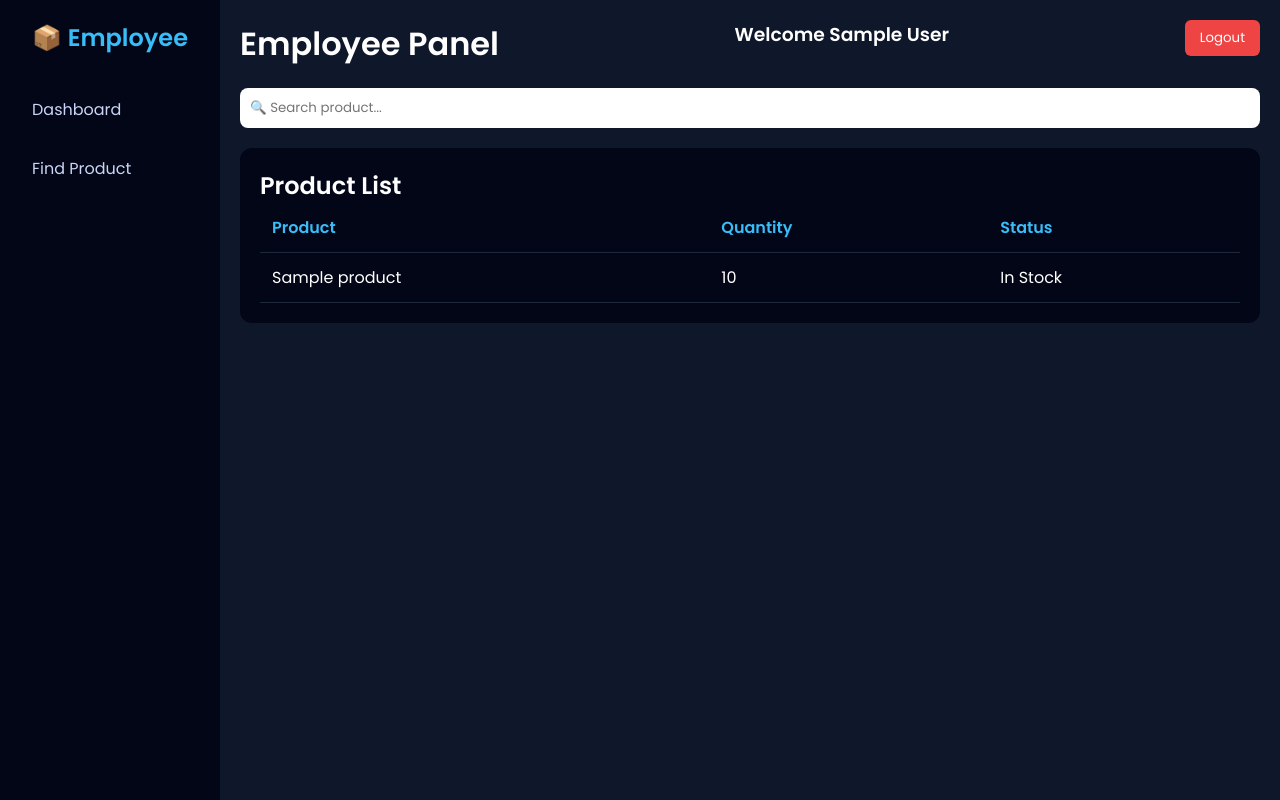
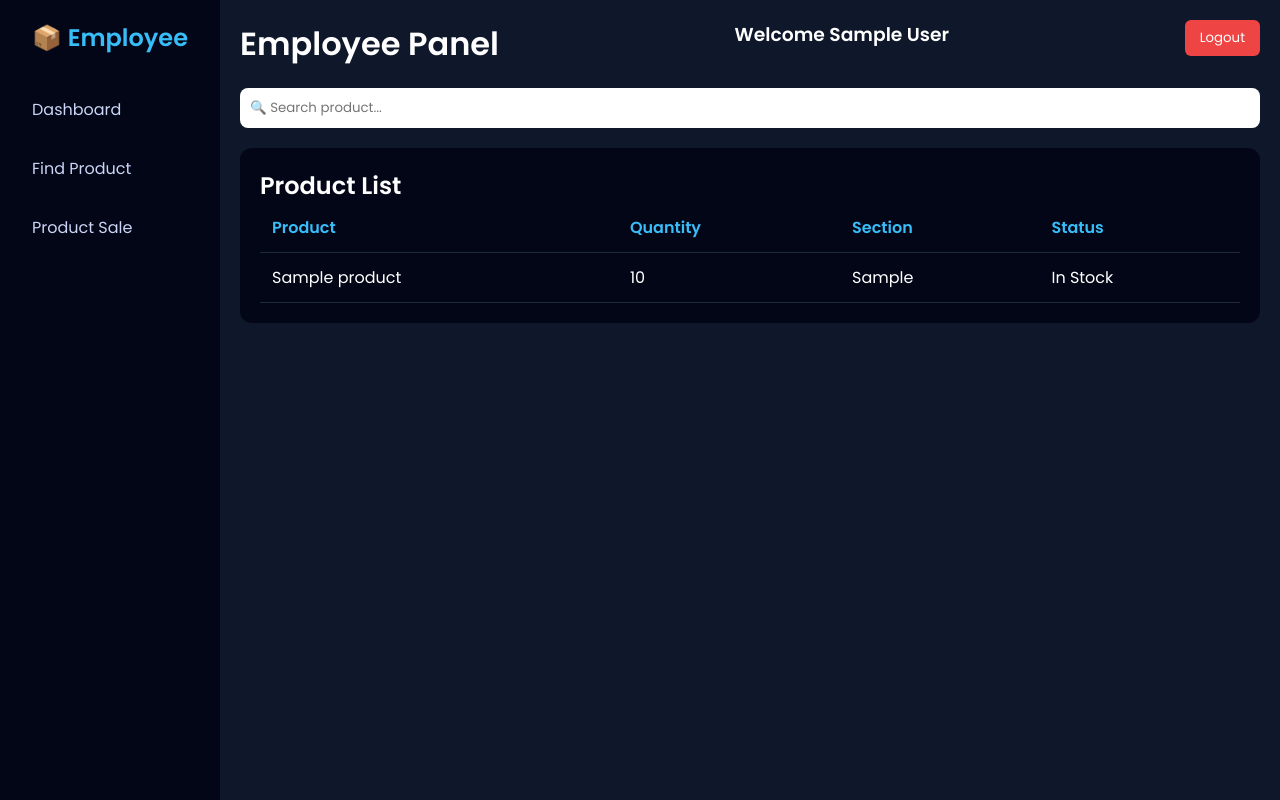
Before and after one commit to Cyber-Py-Coder/inventory_management_system, a Flask app: page /Employee_dashboard in a window 1280 px wide. Run offline with Flask 3, Linux system fonts and the light colour scheme; the visitor is signed in with stand-in values (Sample User, id 1); tables that the repository leaves empty or names only in its code hold one stand-in row (values such as "Sample post").

Commit message:
update code

```diff
--- a/templates/Employee_Dashboard.html
+++ b/templates/Employee_Dashboard.html
@@ -121,6 +121,7 @@ tr {
     <h2>📦 Employee</h2>
     <a href="#">Dashboard</a>
     <a href="#">Find Product</a>
+    <a href="#">Product Sale</a>
 </div>
 
 <div class="main">
@@ -147,15 +148,17 @@ tr {
             <tr>
                 <th>Product</th>
                 <th>Quantity</th>
+                <th>Section</th>
                 <th>Status</th>
             </tr>
 
             {% for item in items %}
             <tr>
-                <td>{{ item.name }}</td>
-                <td>{{ item.qty }}</td>
-                <td class="{{ 'low-stock' if item.qty < 5 else '' }}">
-                    {{ 'Low Stock' if item.qty < 5 else 'In Stock' }}
+                <td>{{ item.product_name }}</td>
+                <td>{{ item.quantity }}</td>
+                <td>{{item.section}}</td>
+                <td class="{{ 'low-stock' if item.quantity < 5 else '' }}">
+                    {{ 'Low Stock' if item.quantity < 5 else 'In Stock' }}
                 </td>
             </tr>
             {% endfor %}
```
